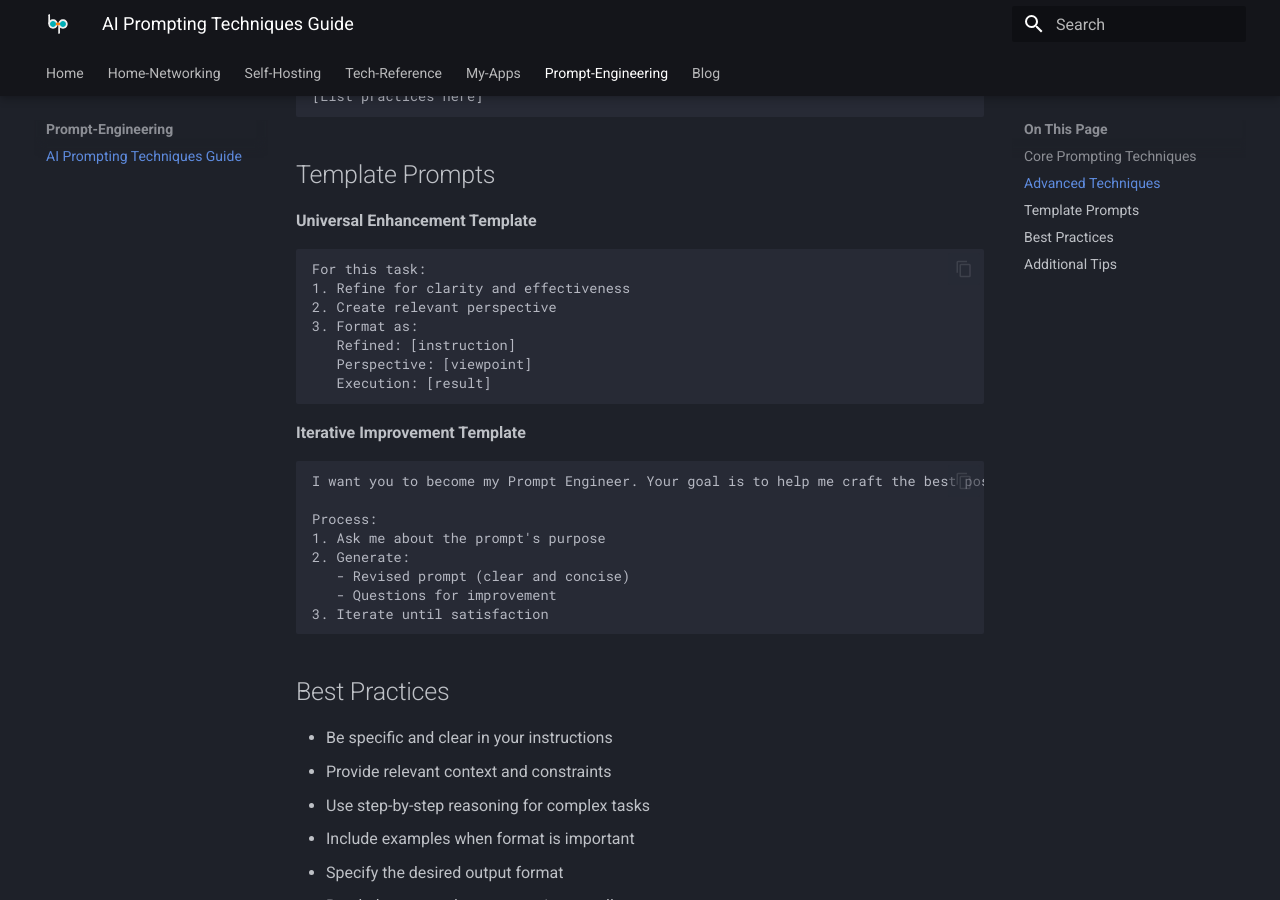
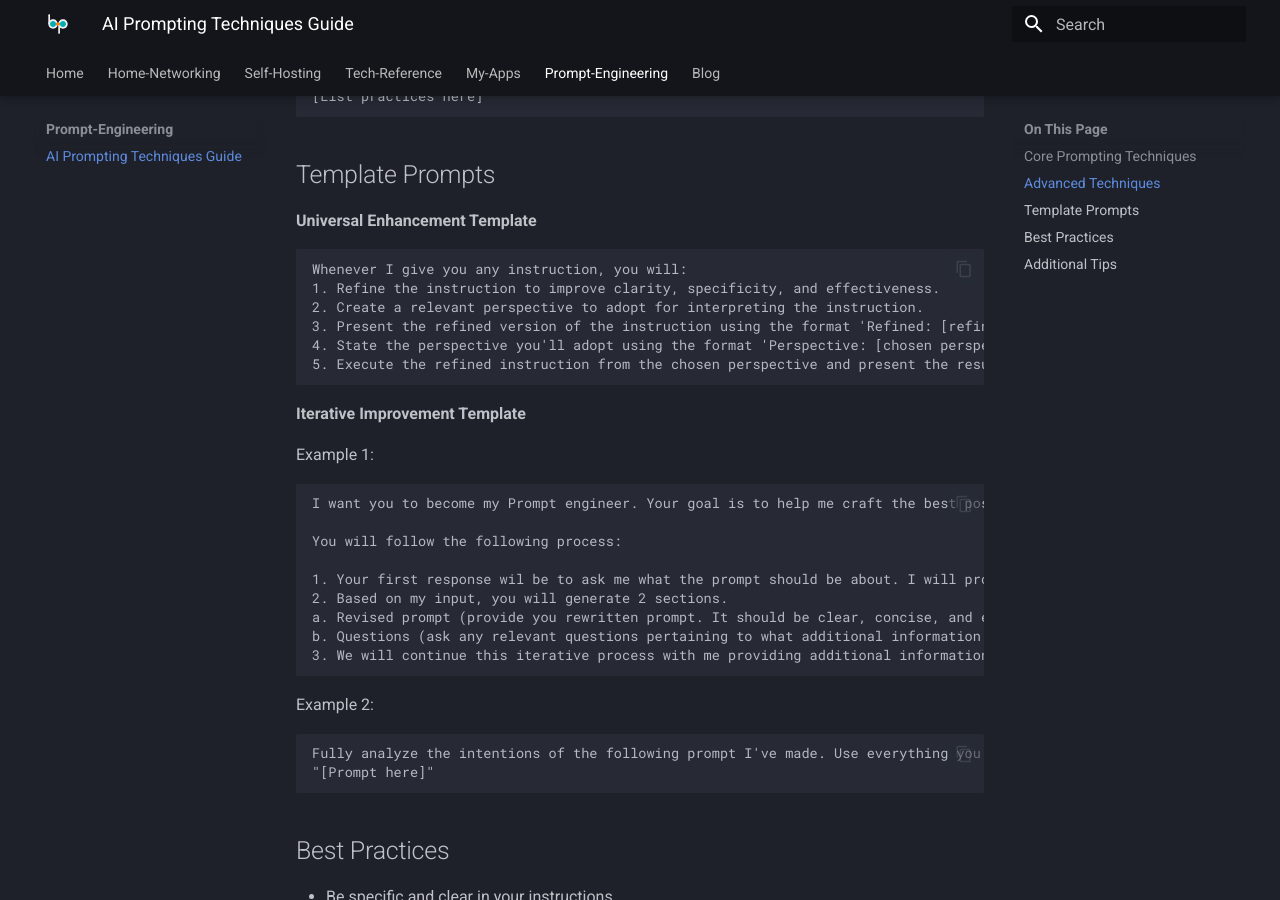
Before and after one commit to binuengoor/binupradeep-mkdocs, an MkDocs documentation site: the page built from docs/promptengineering/essential-templates.md, in a window 1280 px wide and 900 px high, scrolled down 1335 px. Built offline with MkDocs 1.6.1 and Material for MkDocs 9.7.7, drawn with Linux system fonts in a browser that asks for light colours.

Commit message:
improved prompts

````diff
--- a/docs/promptengineering/essential-templates.md
+++ b/docs/promptengineering/essential-templates.md
@@ -65,25 +65,33 @@ You are an experienced cybersecurity expert. Please analyze these network securi
 
 **Universal Enhancement Template**
 ```
-For this task:
-1. Refine for clarity and effectiveness
-2. Create relevant perspective
-3. Format as:
-   Refined: [instruction]
-   Perspective: [viewpoint]
-   Execution: [result]
+Whenever I give you any instruction, you will:
+1. Refine the instruction to improve clarity, specificity, and effectiveness.
+2. Create a relevant perspective to adopt for interpreting the instruction.
+3. Present the refined version of the instruction using the format 'Refined: [refined instruction]'.
+4. State the perspective you'll adopt using the format 'Perspective: [chosen perspective]'.
+5. Execute the refined instruction from the chosen perspective and present the result using the format 'Execution: [answer]'.
 ```
 
 **Iterative Improvement Template**
+
+Example 1:
 ```
-I want you to become my Prompt Engineer. Your goal is to help me craft the best possible prompt for my needs.
+I want you to become my Prompt engineer. Your goal is to help me craft the best possible prompt for my needs. The prompt with be used by you <OpenAI, copilot, etc>.
 
-Process:
-1. Ask me about the prompt's purpose
-2. Generate:
-   - Revised prompt (clear and concise)
-   - Questions for improvement
-3. Iterate until satisfaction
+You will follow the following process:
+
+1. Your first response wil be to ask me what the prompt should be about. I will provide my answer, but we will need to improve it through continual iterations by going through the next steps.
+2. Based on my input, you will generate 2 sections.
+a. Revised prompt (provide you rewritten prompt. It should be clear, concise, and easily understood by you)
+b. Questions (ask any relevant questions pertaining to what additional information is needed from me to improve the prompt)
+3. We will continue this iterative process with me providing additional information to you and you updating the prompt in the Revised prompt section until I say we are done.
+```
+
+Example 2:
+```
+Fully analyze the intentions of the following prompt I've made. Use everything you know about prompt engineering and my intentions, to improve the prompt to ensure that its output is always high quality and accurately satisfies the prompt's request. Please make sure to keep all the exact precise details of the prompt intact and just improve/perfect it to generate the best possible output. After your prompt output, in a separate section ask me 3 questions that will allow you to continue progressively improving on the prompt until I am satisfied.
+"[Prompt here]"
 ```
 
 ## Best Practices
````
